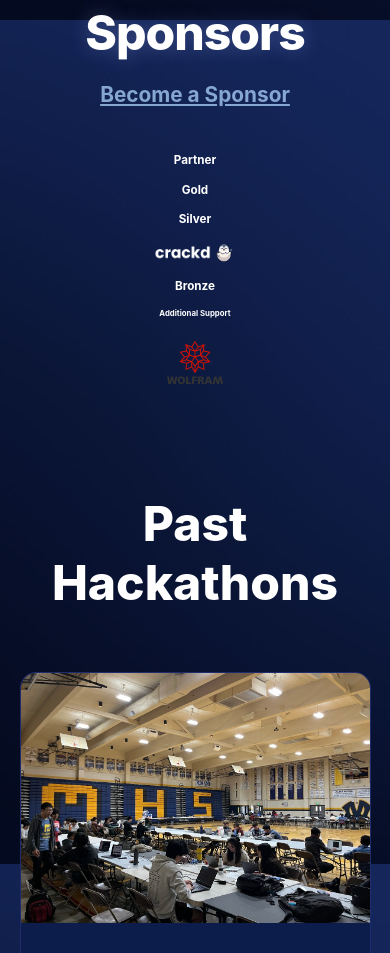
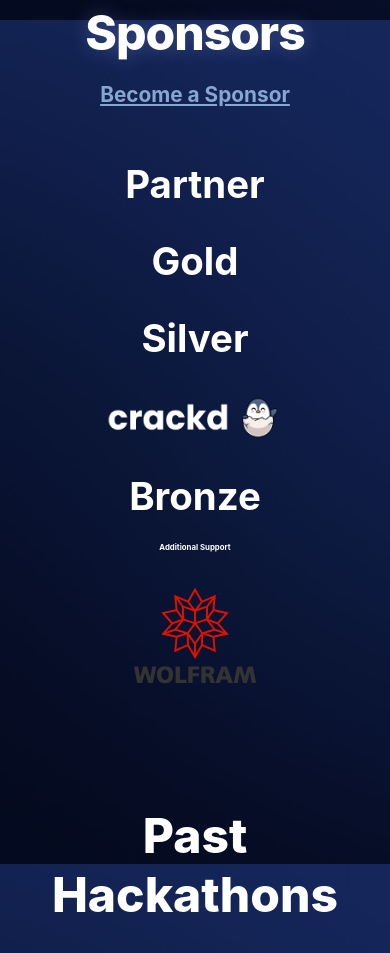
Before and after one commit to Milpitas-Hacks/milpitashacks-26, a website built with Vite: page index.html in a window 390 px wide. Shown: the part 3919-4872 px from the top of the page. Built offline with nearby package versions, Linux system fonts and the light colour scheme.

Commit message:
Update sponsor font size and add responsive styles
Adjust font sizes for sponsor section and add media queries for responsiveness.

```diff
--- a/src/styles.css
+++ b/src/styles.css
@@ -1465,10 +1465,24 @@ p {
 .sponsor {
   width: 100%;
   text-align: center;
-  font-size: 3vw;
+  font-size: 2.8rem;
   margin: 2vw 0;
 }
 
+@media (max-width: 768px) {
+  .sponsor {
+    font-size: 2.4rem;
+    margin: 4vw 0;
+  }
+
+  .bronze-logo {
+    width: 55vw;
+  }
+
+  .silver-logo {
+    width: 55vw;
+  }
+}
 /* team */
 
 .teamsection {
```
